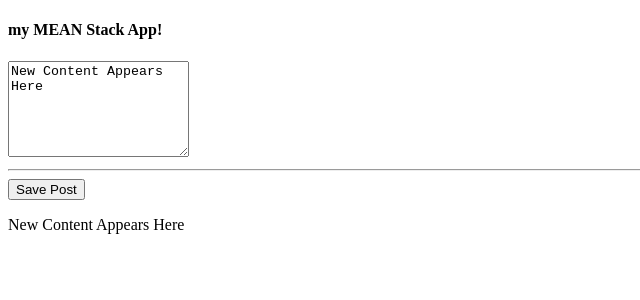
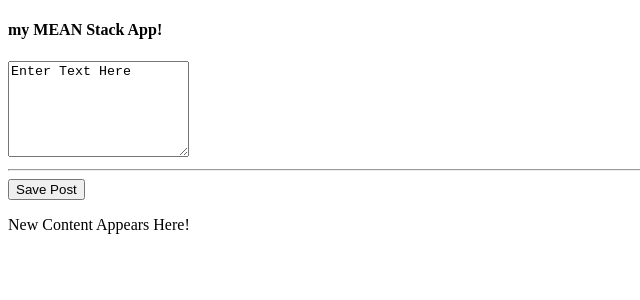
Before and after one commit to rachnabalani/MEANStack-SocialNetworkingApp, an Angular app: page / in a window 1280 px wide. Shown: the top 300 px of the page, without its empty margins (0-640 px from the left). Built offline with nearby package versions, Linux system fonts and the light colour scheme.

Commit message:
2wayBindingTest

```diff
--- a/src/app/app.module.ts
+++ b/src/app/app.module.ts
@@ -1,5 +1,6 @@
 import { BrowserModule } from '@angular/platform-browser';
 import { NgModule } from '@angular/core';
+import { FormsModule } from '@angular/forms';
 
 import { AppComponent } from './app.component';
 import { PostCreateComponent } from './posts/post-create/post-create.component';
@@ -10,7 +11,8 @@
     PostCreateComponent
   ],
   imports: [
-    BrowserModule
+    BrowserModule,
+    FormsModule
   ],
   providers: [],
   bootstrap: [AppComponent]
--- a/src/app/posts/post-create/post-create.component.html
+++ b/src/app/posts/post-create/post-create.component.html
@@ -1,4 +1,4 @@
-<textarea rows="6" [value]="newPost" #postInput></textarea>
+<textarea rows="6" [(ngModel)]="enteredValue"></textarea>
 <hr>
-<button (click)="onAddPost(postInput)"> Save Post</button>
+<button (click)="onAddPost()"> Save Post</button>
 <p>{{ newPost }}</p>
--- a/src/app/posts/post-create/post-create.component.ts
+++ b/src/app/posts/post-create/post-create.component.ts
@@ -6,10 +6,10 @@
 })
 
 export class PostCreateComponent {
-  newPost = 'New Content Appears Here';
+  enteredValue = 'Enter Text Here';
+  newPost = 'New Content Appears Here!';
 
-  onAddPost(postInput: HTMLTextAreaElement) {
-    console.log(postInput);
-     this.newPost = postInput.value;
+  onAddPost() {
+     this.newPost = this.enteredValue;
    }
 }
```
